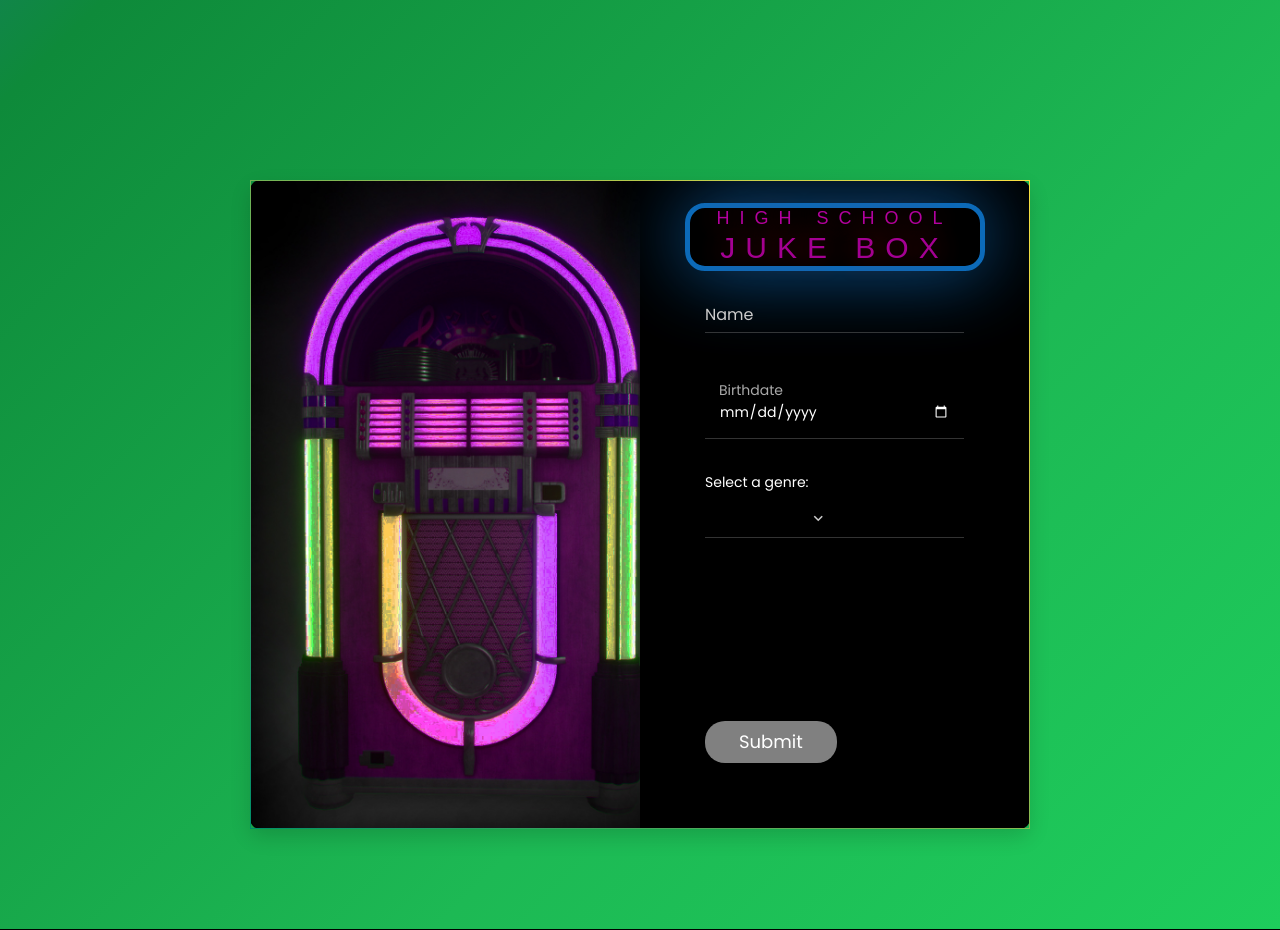
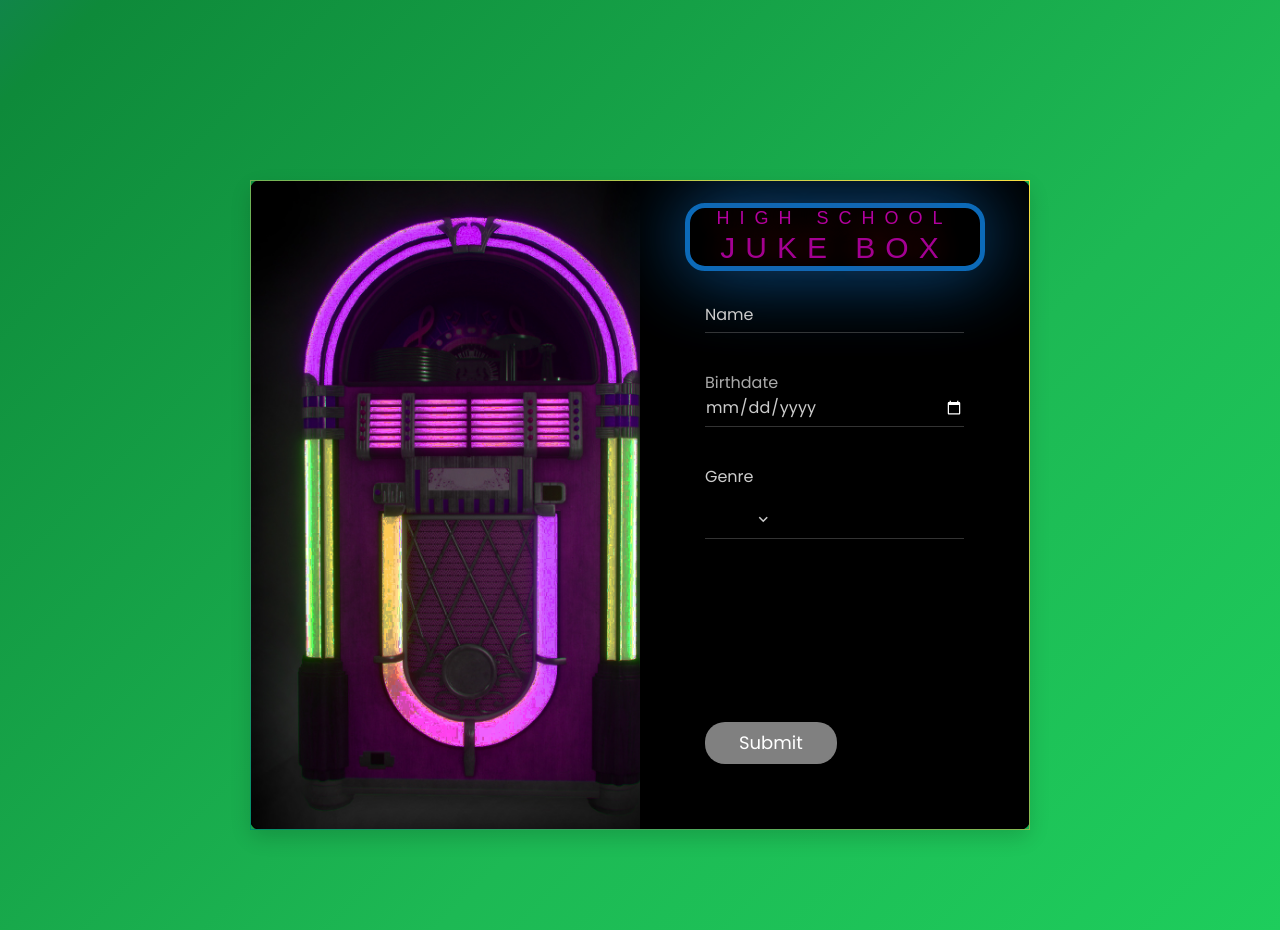
Before and after one commit to Cat-Denton/High-School-Jukebox, a website built with webpack: page src/index.html in a window 1280 px wide. Built offline with nearby package versions, Linux system fonts and the light colour scheme; no server answers.

Commit message:
Input field touch ups

```diff
--- a/src/css/styles.css
+++ b/src/css/styles.css
@@ -1,5 +1,8 @@
 ::-webkit-calendar-picker-indicator {
   filter: invert(1);
+}
+::-webkit-input-placeholder {
+  color: #000000;
 }
 
 
@@ -558,21 +561,6 @@ input[type="date"]:valid:before {
           background-position: 0% 50%;
       }
   }
-    /* background: -webkit-gradient(linear, left bottom, left top, from(#fbc2eb), to(#a18cd1));
-    background: -webkit-linear-gradient(bottom, #1DB954 0%, #a18cd1 100%);
-    background: -moz-linear-gradient(bottom, #1DB954 0%, #a18cd1 100%);
-    background: -o-linear-gradient(bottom,#1DB954 0%, #a18cd1 100%);
-    background: linear-gradient(to top, #1DB954 0%, #a18cd1 100%);
-      animation: gradient 15s ease infinite;
-        0% {
-            background-position: 0% 50%;
-        }
-        50% {
-            background-position: 100% 50%;
-        }
-        100% {
-            background-position: 0% 50%;
-        }; */
 
 
   /* ==========================================================================
@@ -797,6 +785,16 @@ input[type="date"]:valid:before {
     outline: none;
   }
 
+  #inputGenre {
+    background:#000000;
+    padding: 5px 0;
+    margin: 19px;
+    font-size: 16px;
+    color: #ccc;
+    background: transparent;
+    right: 100%;
+  }
+
   .rs-select2 .select2-container .select2-selection--single {
     outline: none;
     border: none;
--- a/src/index.html
+++ b/src/index.html
@@ -47,7 +47,8 @@
                                         <input class="input--style-3" type="text" placeholder="Name" name="name" id="name">
                                     </div>
                                     <div class="input-group">
-                                        <input id="DOB" placeholder="Birthdate" STYLE="color: #FFFFFF; background-color: #000000" type="date" required>
+                                        <input id="DOB" placeholder="Birthdate" STYLE="padding: 5px 0;
+                                        font-size: 16px; color: #ccc; background: transparent" type="date" required>
                                         <!-- <input class="input--style-3 js-datepicker" type="text" placeholder="Birthdate" name="birthday" id="DOB">
                                         <i class="zmdi zmdi-calendar-note input-icon js-btn-calendar"></i>  -->
                                     </div>
@@ -55,7 +56,8 @@
                             </div>
                         <div class="input-group">
                             <div class="rs-select2 js-select-simple select--no-search">
-                                <label for="gender">Select a genre:</label>
+                                <label for="gender" style="padding: 5px 0;
+                                font-size: 16px; color: #ccc; background: transparent">Genre    </label>
                                 <select name="gender" id="inputGenre" required>
                                 </select>
                                 <div class="select-dropdown"></div>
--- a/src/main.js
+++ b/src/main.js
@@ -6,7 +6,7 @@ import SpotifyService from './spotify-service.js';
 
 window.onload = setTimeout(function() {
   $('.card-landing').fadeOut("slow");
- }, 1000 );
+ }, 4000 );
 
 
 
@@ -55,8 +55,8 @@ async function outputSearch(genre,years) {
   const token = await testToken();
   const search = await SpotifyService.getSearch(token,genre,years);
   search.tracks.items.forEach(function(element) {
-    $('.list').text(`Hello ${name}, here is a list of your personalized songs from high school:`);
-    $("#songList").append("<li>" + " (" + element.album.release_date.slice(0,4) + ")" + "<br>" + ` <iframe src="https://open.spotify.com/embed/track/${element.id}" align="center" width="250" height="100" frameborder="0" allowtransparency="true" allow="encrypted-media"></iframe>`);
+    $('.list').text(`Hello ${name}. Feeling Nostalgic? Here's a list of songs from high school.`);
+    $("#songList").append("<li>" + element.name + "-" + element.artists[0].name+ element.album.release_date.slice(0,4) + "<br>" + ` <iframe src="https://open.spotify.com/embed/track/${element.id}" align="center" width="250" height="100" frameborder="0" allowtransparency="true" allow="encrypted-media"></iframe>`);
   });
 }
 
```
